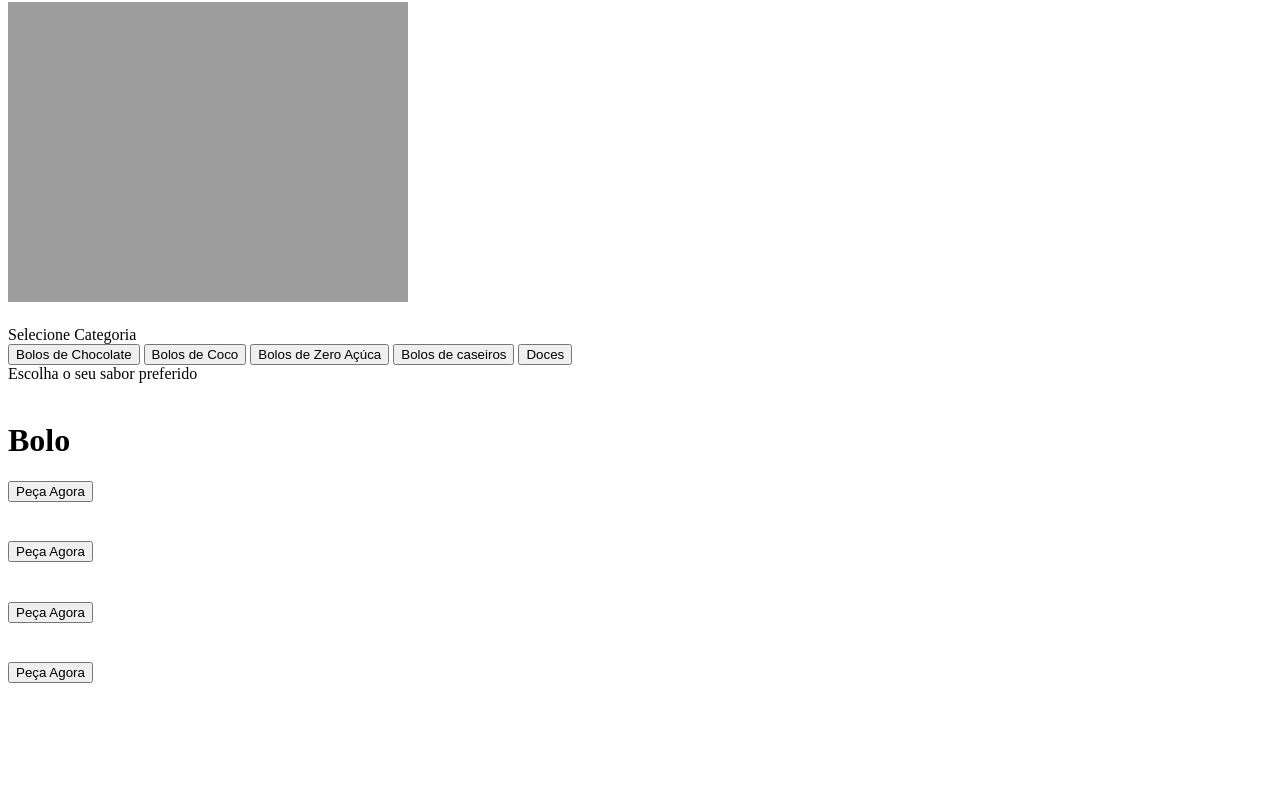
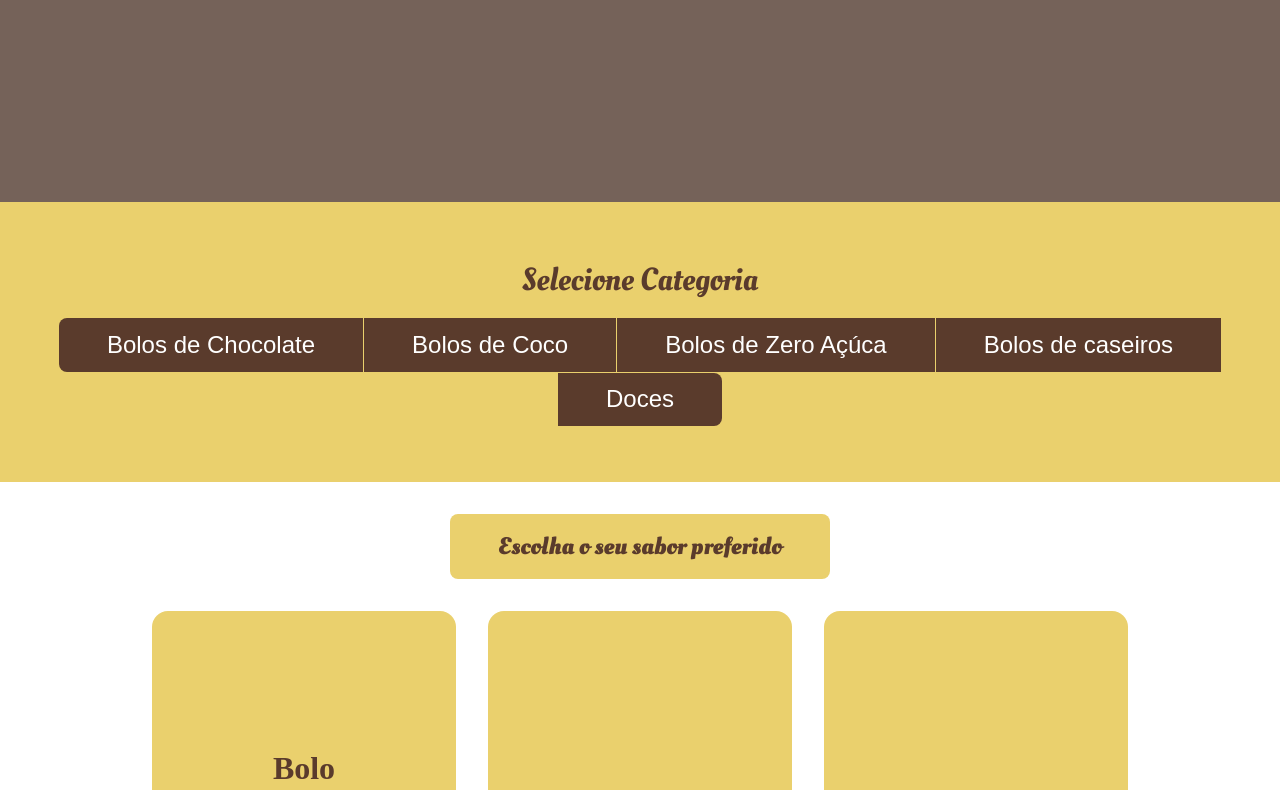
Before and after one commit to lgluiz1/Doces-D-licia, a plain HTML site: page index.html in a window 1280 px wide. Shown: the part 494-1284 px from the top of the page. Before the commit the page ends 1185 px from the top, so only its background shows below. Drawn offline with Linux system fonts and the light colour scheme; the site is published under a folder, as on GitHub Pages, so addresses that start at the root find nothing; a web font is replaced by a local one.

Commit message:
Update index.html

```diff
--- a/index.html
+++ b/index.html
@@ -5,7 +5,7 @@
     <meta http-equiv="X-UA-Compatible" content="IE=edge">
     <meta name="viewport" content="width=device-width, initial-scale=1.0">
     <link rel="stylesheet" href="https://stackpath.bootstrapcdn.com/font-awesome/4.7.0/css/font-awesome.min.css">
-    <link rel="stylesheet" href="/css/styler.css">
+    <link rel="stylesheet" href="./css/styler.css">
     <title>Doces D'licia</title>
 </head>
 <body>
```
